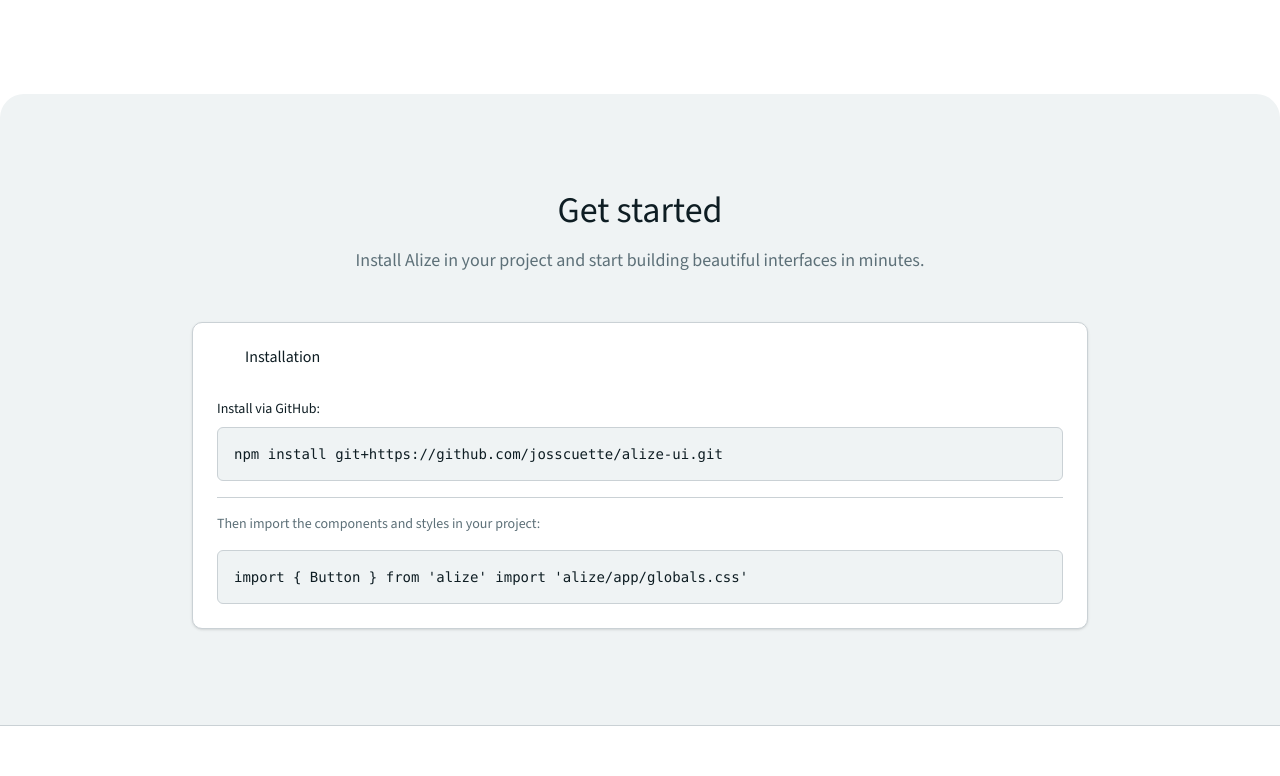
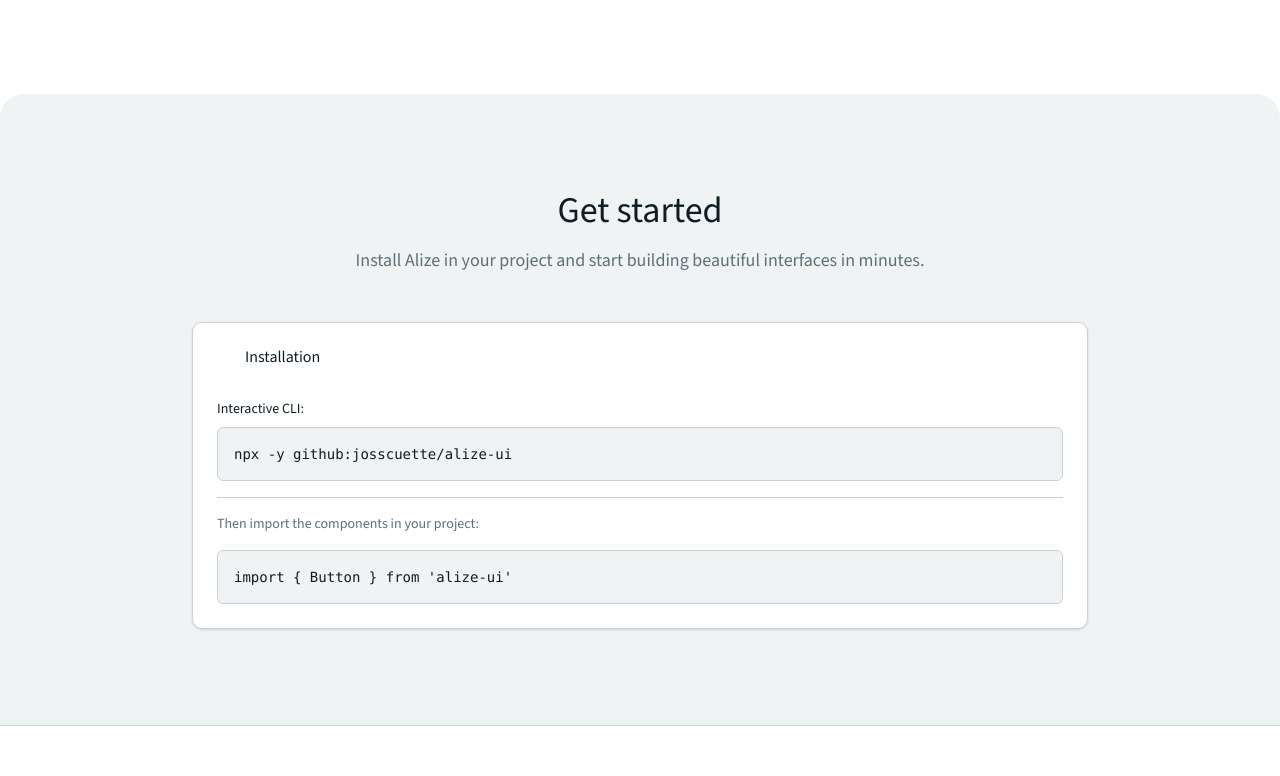
Before and after one commit to josscuette/alize-ui, a Next.js app: page / in a window 1280 px wide. Shown: the part 491-1267 px from the top of the page. Built offline with nearby package versions, Linux system fonts and the light colour scheme.

Commit message:
fix: update homepage installation instructions with npx CLI command

```diff
--- a/app/page.tsx
+++ b/app/page.tsx
@@ -90,21 +90,21 @@
             </CardHeader>
             <CardContent className="space-y-4">
               <div className="space-y-2">
-                <p className="text-sm font-medium">Install via GitHub:</p>
+                <p className="text-sm font-medium">Interactive CLI:</p>
                 <div className="p-4 rounded-md bg-semantic-surface-subdued border border-semantic-stroke-default font-mono text-sm overflow-x-auto">
                   <code className="text-semantic-text-default">
-                    npm install git+https://github.com/josscuette/alize-ui.git
+                    npx -y github:josscuette/alize-ui
                   </code>
                 </div>
               </div>
 
               <div className="pt-4 border-t border-semantic-stroke-default">
                 <p className="text-sm text-semantic-text-subdued mb-4">
-                  Then import the components and styles in your project:
+                  Then import the components in your project:
                 </p>
                 <div className="p-4 rounded-md bg-semantic-surface-subdued border border-semantic-stroke-default font-mono text-sm overflow-x-auto">
                   <code className="text-semantic-text-default">
-                    {`import { Button } from 'alize'\nimport 'alize/app/globals.css'`}
+                    {`import { Button } from 'alize-ui'`}
                   </code>
                 </div>
               </div>
```
